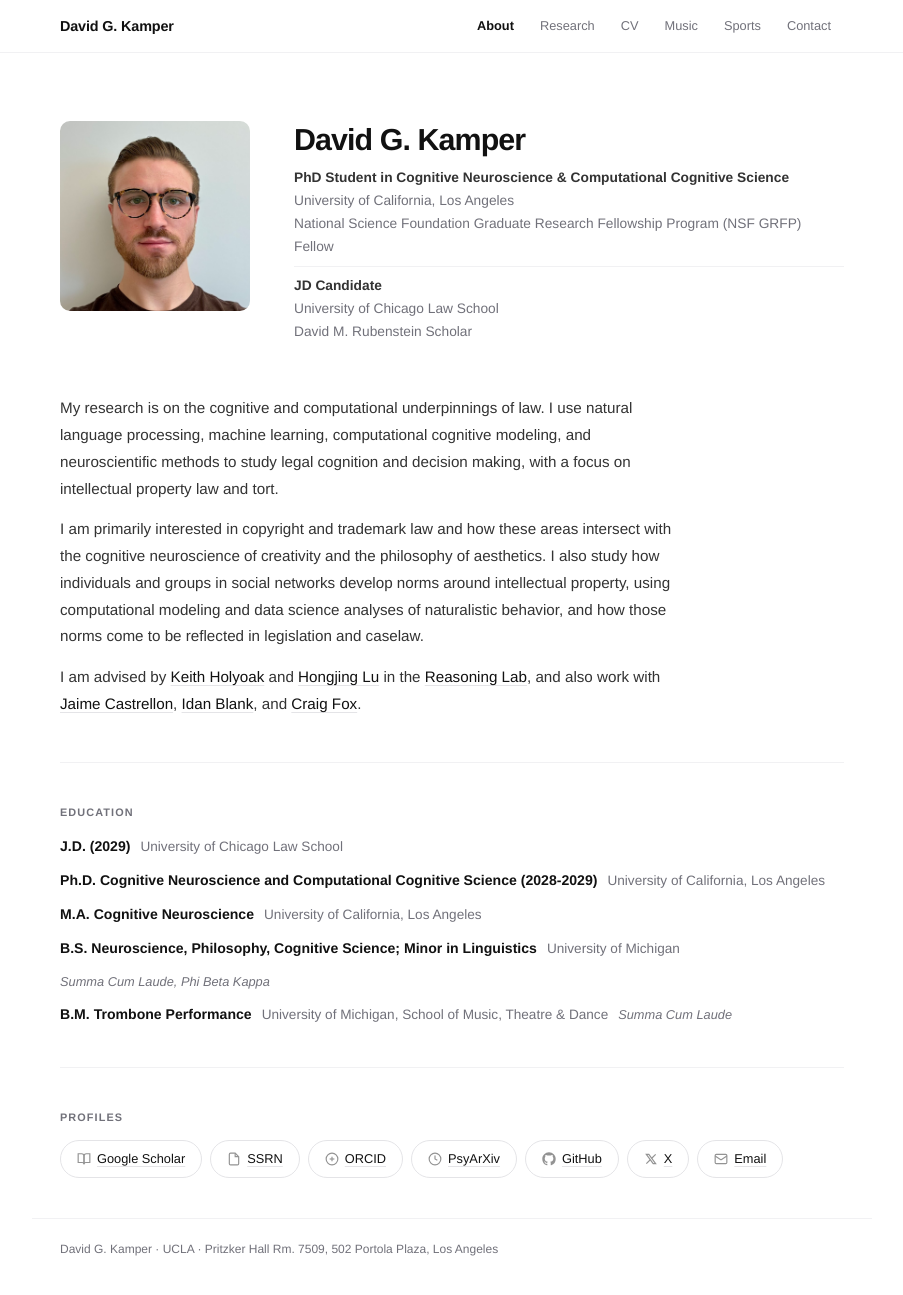
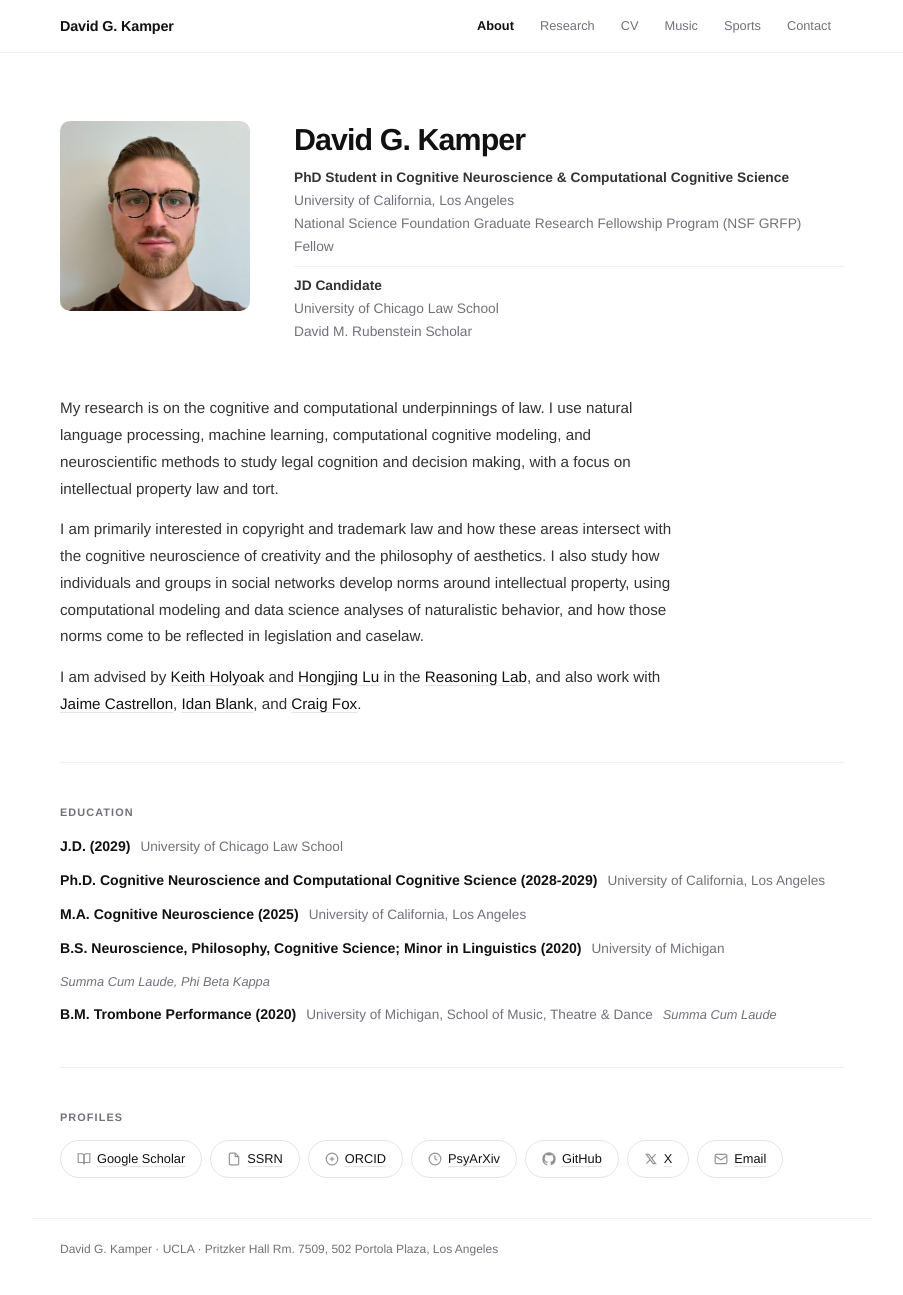
Before and after one commit to dgkamper/dgkamper.github.io, a Jekyll site: the page built from index.html, in a window 1280 px wide and 1295 px high. Shown: the whole window, without its empty margins (188-1091 px from the left). Built offline with Jekyll 4.4.1, drawn with Linux system fonts in a browser that asks for light colours.

Commit message:
Add graduation years to education degrees

```diff
--- a/index.html
+++ b/index.html
@@ -44,16 +44,16 @@ nav: about
       <span class="edu-detail">University of California, Los Angeles</span>
     </div>
     <div class="edu-row">
-      <span class="edu-degree">M.A. Cognitive Neuroscience</span>
+      <span class="edu-degree">M.A. Cognitive Neuroscience (2025) </span>
       <span class="edu-detail">University of California, Los Angeles</span>
     </div>
     <div class="edu-row">
-      <span class="edu-degree">B.S. Neuroscience, Philosophy, Cognitive Science; Minor in Linguistics</span>
+      <span class="edu-degree">B.S. Neuroscience, Philosophy, Cognitive Science; Minor in Linguistics (2020) </span>
       <span class="edu-detail">University of Michigan</span>
       <span class="edu-honors">Summa Cum Laude, Phi Beta Kappa</span>
     </div>
     <div class="edu-row">
-      <span class="edu-degree">B.M. Trombone Performance</span>
+      <span class="edu-degree">B.M. Trombone Performance (2020)</span>
       <span class="edu-detail">University of Michigan, School of Music, Theatre &amp; Dance</span>
       <span class="edu-honors">Summa Cum Laude</span>
     </div>
```
